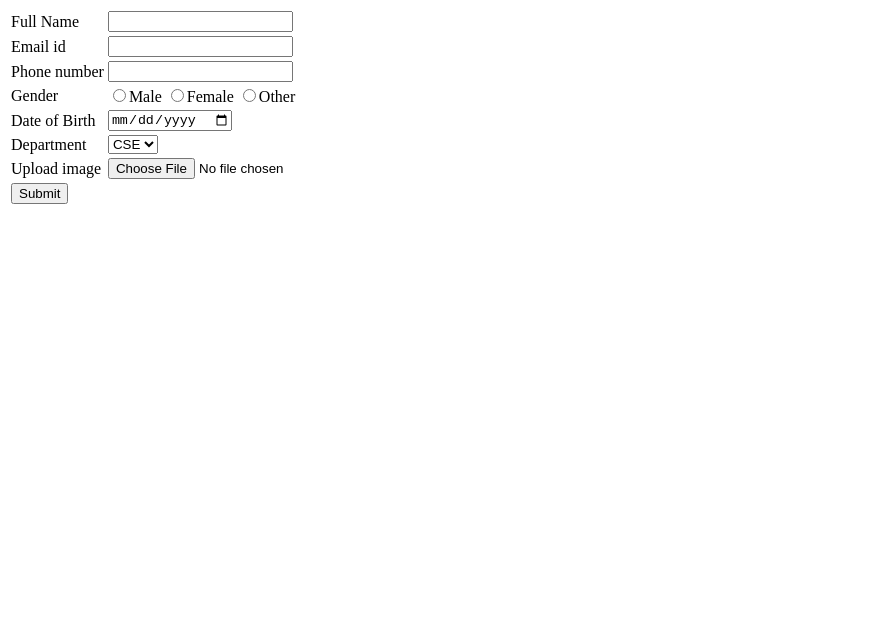
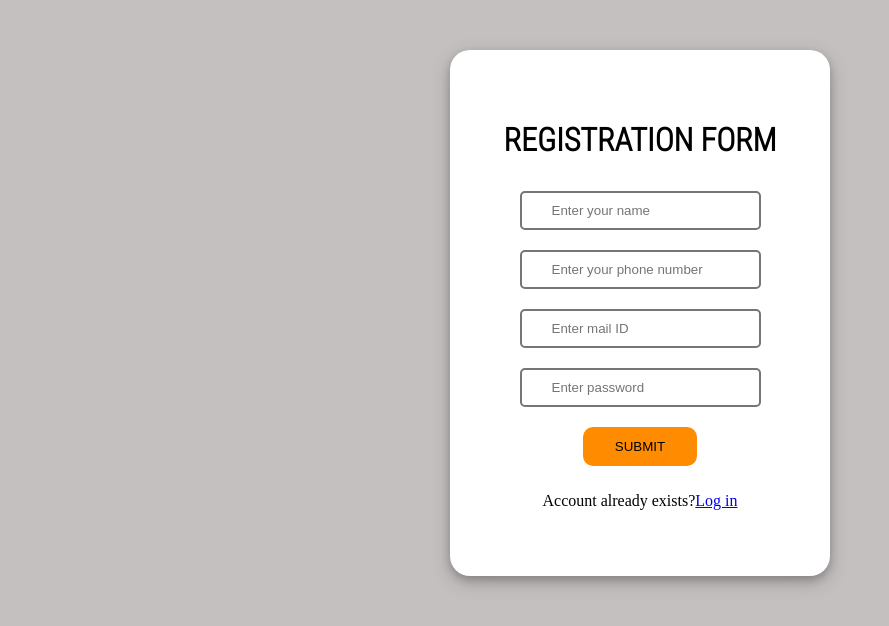
Before and after one commit to hrishi585/rsm-wd, a plain HTML site: page form.html in a window 1280 px wide. Shown: the whole page, without its empty margins (0-889 px from the left). Drawn offline with Linux system fonts and the light colour scheme.

Commit message:
added form styles

```diff
--- a/form.html
+++ b/form.html
@@ -4,57 +4,25 @@
     <meta charset="UTF-8">
     <meta name="viewport" content="width=device-width, initial-scale=1.0">
     <title>Registration Form</title>
+    <link rel="stylesheet" href="./styles.css">
+    <link rel="preconnect" href="https://fonts.gstatic.com">
+    <link href="https://fonts.googleapis.com/css2?family=Roboto+Condensed:wght@300&display=swap" rel="stylesheet">
 </head>
 <body>
-    <div>
+    <div class="main">
+        <h1>REGISTRATION FORM</h1>
         <form>
-           <table>
-               <tr>
-                   <td>Full Name</td>
-                   <td><input type="text" name="name" id=""></td>
-               </tr>
-               <tr>
-                   <td>Email id</td>
-                   <td><input type="email" name="email" id=""></td>
-               </tr>
-               <tr>
-                   <td>Phone number</td>
-                   <td><input type="text" name="phn" id=""></td>
-               </tr>
-               <tr>
-                   <td>Gender</td>
-                   <td>
-                        <input type="radio" name="gender" id="">Male
-                        <input type="radio" name="gender" id="">Female
-                        <input type="radio" name="gender" id="">Other
-                    </td>
-               </tr>
-               <tr>
-                   <td>Date of Birth</td>
-                   <td><input type="date" name="dob" id=""></td>
-               </tr>
-               <tr>
-                   <td>Department</td>
-                   <td>
-                       <select name="dept" id="">
-                            <option value="">CSE</option>
-                            <option value="">ECE</option>
-                            <option value="">EEE</option>
-                            <option value="">IT</option>
-                       </select>
-                    </td>
-               </tr>
-               <tr>
-                   <td>Upload image</td>
-                   <td><input type="file" name="image" id=""></td>
-               </tr>
-               <tr>
-                   <td><input type="submit" value="Submit"></td>
-               </tr>
-               <tr>
-                   <td></td>
-               </tr>
-           </table>
+           <input type="text" name="name" required placeholder="Enter your name" id="">
+           <br>
+           <input type="text" name="phone" placeholder="Enter your phone number" id="">
+           <br>
+           <input type="email" name="email" required placeholder="Enter mail ID" id="">
+           <br>
+           <input type="password" placeholder="Enter password" required name="password" id="">
+           <br>
+           <input id="btn" type="submit" value="SUBMIT">
+           <br>
+           <p>Account already exists?<a href="#">Log in</a></p>
         </form>
     </div>
 </body>
--- a/styles.css
+++ b/styles.css
@@ -1,25 +1,26 @@
-.head{
-    text-align: center;
+body{
+    background-color: rgb(196, 192, 192);
+    margin: 50px 450px;
 }
 .main{
-    margin: auto;
-    display: table;
-    padding-top: 20px;
+    background-color: white;
+    text-align: center;
+    padding: 50px;
+    border-radius: 20px;
+    box-shadow: 0 4px 8px 0 rgba(0, 0, 0, 0.2), 0 6px 20px 0 rgba(0, 0, 0, 0.19);
 }
-.far{
-    cursor: pointer;
+.main form input{
+    padding: 10px 30px;
+    margin: 10px;
+    border-radius: 5px;
+    border-style: solid;
 }
-td{
-    padding-right: 20px;
+.main h1{
+    font-family: 'Roboto Condensed';
 }
-p{
-    color: rgb(18, 84, 182);
-    font-size: larger;
+#btn{
+    border-radius: 10px;
+    border-style: solid;
+    border-color: darkorange;
+    background-color: darkorange;
 }
-td .button{
-    padding-right: 0px ;
-    margin : 0px;
-}
-h1{
-    color: rgb(238, 5, 5);
-}
```
